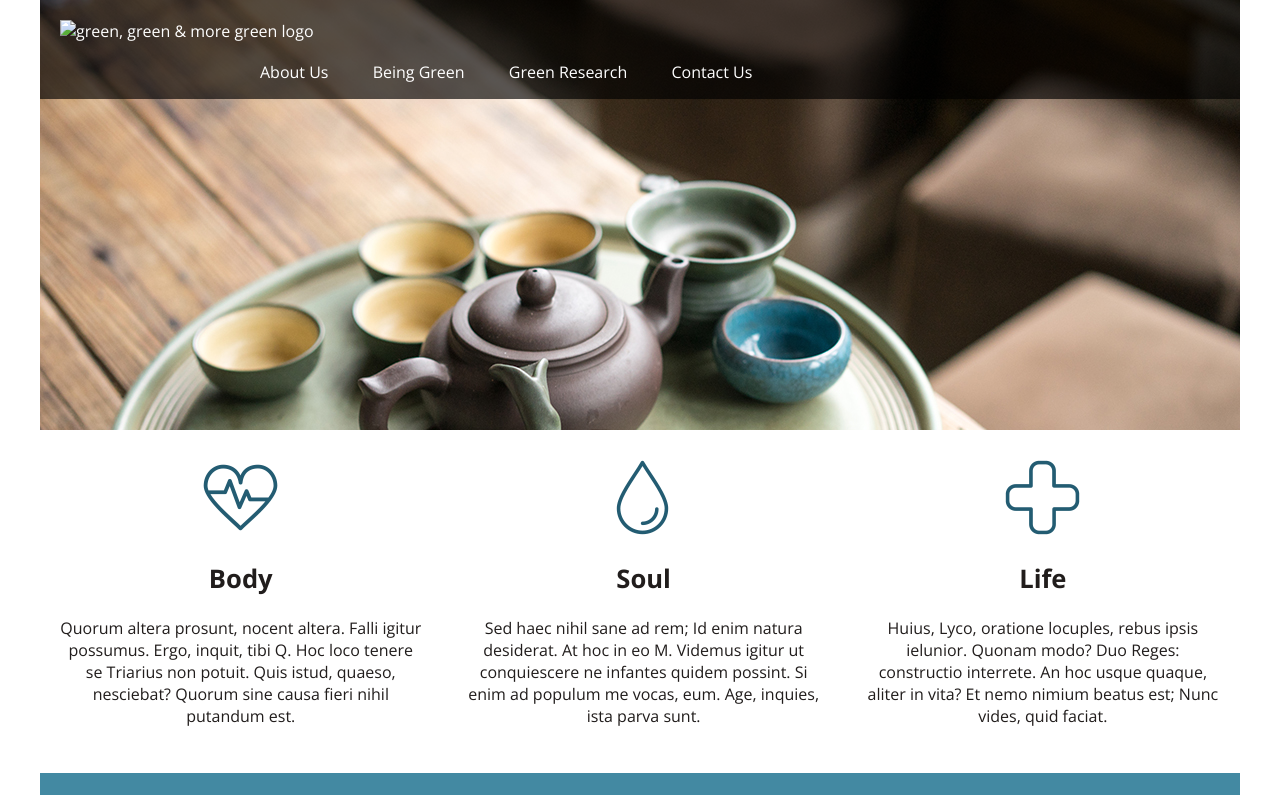
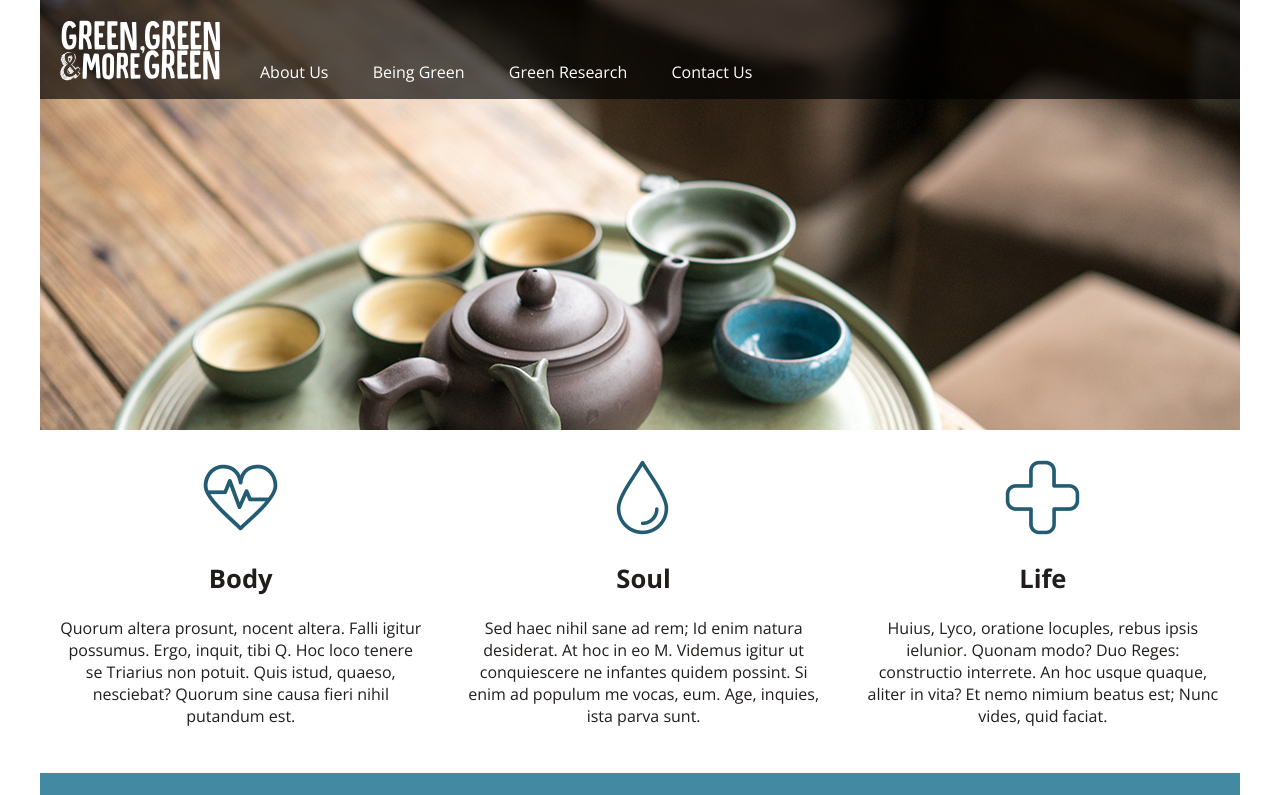
Before and after one commit to jjungweb/site-testing, a plain HTML site: page index.html in a window 1280 px wide. Shown: the top 795 px of the page. Drawn offline with nearby package versions, Linux system fonts and the light colour scheme; the site is published under a folder, as on GitHub Pages, so addresses that start at the root find nothing.

Commit message:
Update index.html

```diff
--- a/index.html
+++ b/index.html
@@ -11,7 +11,7 @@
 <body>
 <div id="wrapper">
 	<header>
-        <img src="/_images/logo.svg" alt="green, green & more green logo" alt="Green, Green & More Green" width="160px" height="61px">
+        <img src="_images/logo.svg" alt="green, green & more green logo" alt="Green, Green & More Green" width="160px" height="61px">
 		<h1>Green, Green &amp; More Green</h1>
 	</header>
 
```
